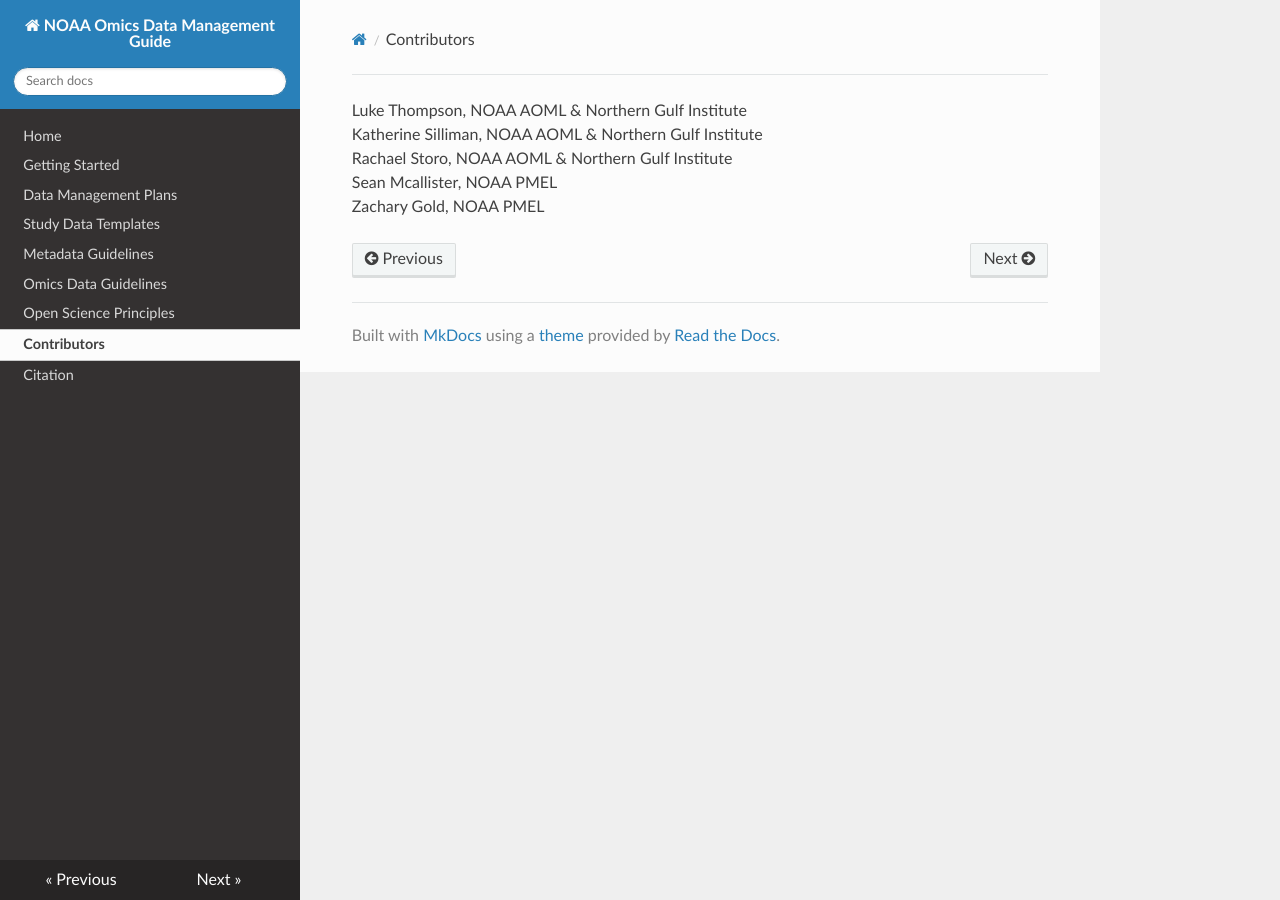
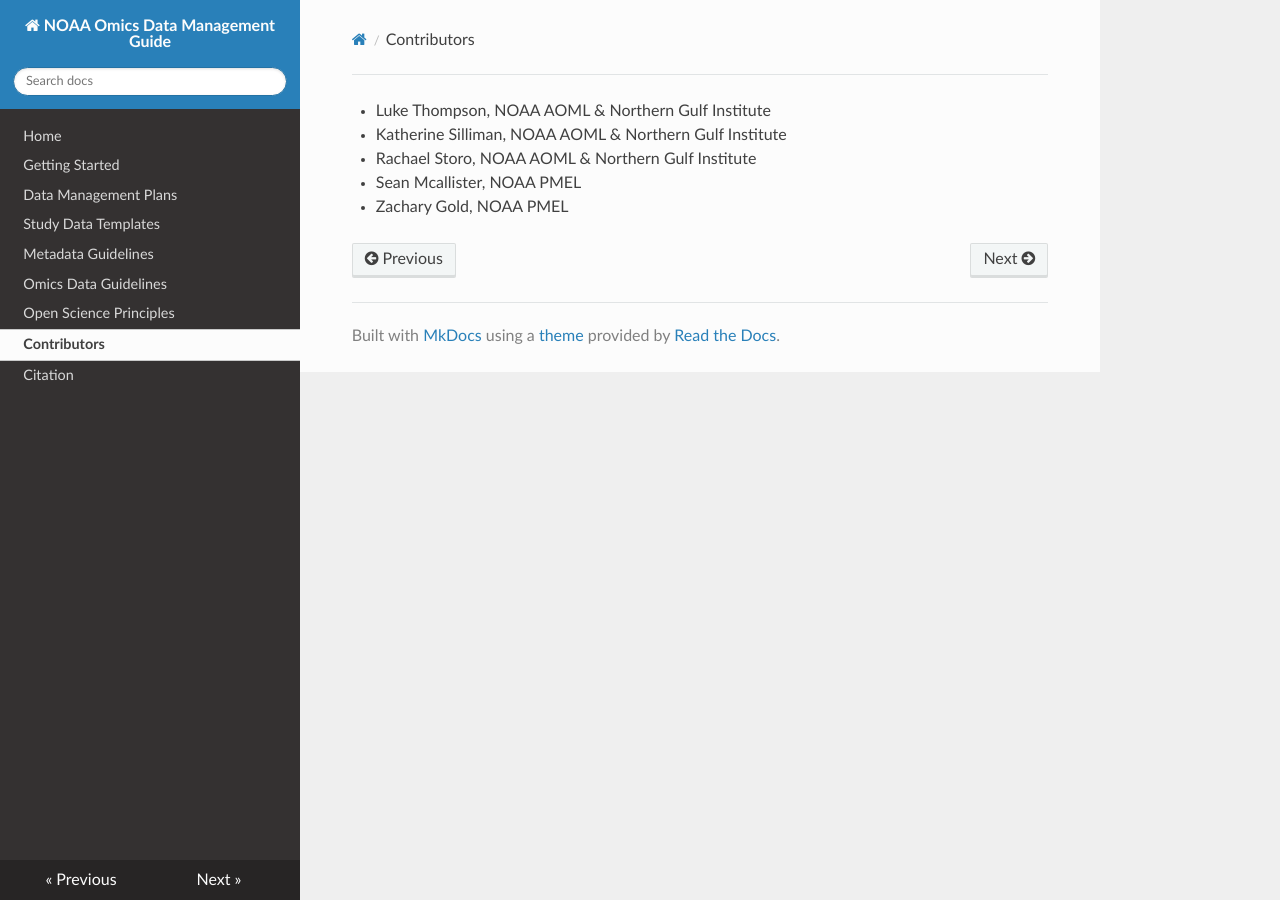
Before and after one commit to NOAA-Omics/noaa-omics-dmg, an MkDocs documentation site: the page built from docs/contributors.md, in a window 1280 px wide. Built offline with MkDocs 1.6.1, drawn with Linux system fonts in a browser that asks for light colours; nearby versions of some CDN libraries.

```diff
--- a/docs/contributors.md
+++ b/docs/contributors.md
@@ -1,5 +1,5 @@
-Luke Thompson, NOAA AOML & Northern Gulf Institute
-Katherine Silliman, NOAA AOML & Northern Gulf Institute
-Rachael Storo, NOAA AOML & Northern Gulf Institute
-Sean Mcallister, NOAA PMEL
-Zachary Gold, NOAA PMEL
+- Luke Thompson, NOAA AOML & Northern Gulf Institute
+- Katherine Silliman, NOAA AOML & Northern Gulf Institute
+- Rachael Storo, NOAA AOML & Northern Gulf Institute
+- Sean Mcallister, NOAA PMEL
+- Zachary Gold, NOAA PMEL
```
